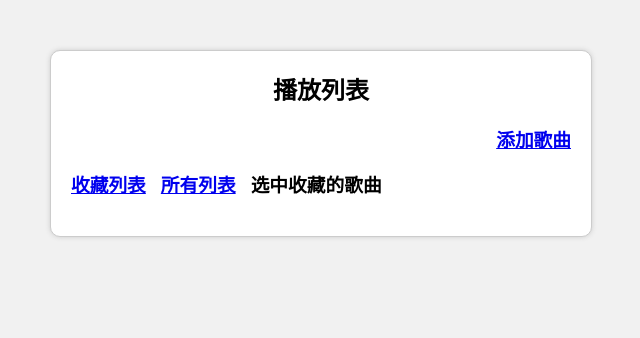
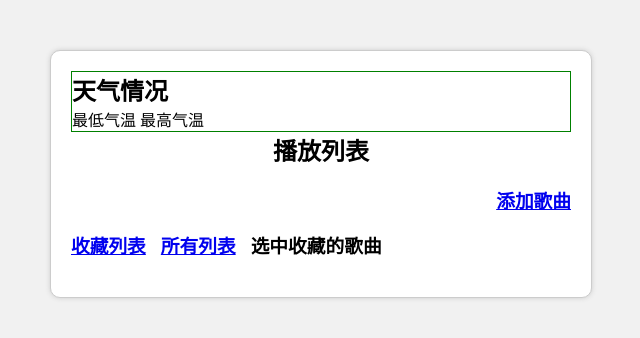
Before and after one commit to liqin999/ReactMVPractice, a React (Create React App) app in the folder reduxPlayList/: page / in a window 1280 px wide. Shown: the top 338 px of the page, without its empty margins (319-959 px from the left). Built offline with nearby package versions, Linux system fonts and the light colour scheme; no server answers.

Commit message:
使用fetch请求天气接口数据

```diff
--- a/reduxPlayList/package.json
+++ b/reduxPlayList/package.json
@@ -19,5 +19,6 @@
   },
   "devDependencies": {
     "jquery": "^1.11.1"
-  }
+  },
+  "proxy":"http://www.weather.com.cn/"
 }
--- a/reduxPlayList/src/App.js
+++ b/reduxPlayList/src/App.js
@@ -21,6 +21,15 @@ var $ = require("jquery");
     constructor(props){
        super(props);
        this.getDefaultData = this.getDefaultData.bind(this);
+       this.getWeatherData = this.getWeatherData.bind(this);
+       this.state={
+          weather:{
+              city:null,//地址
+              weather:null,//天气
+              temp1:null,//最低温
+              temp2:null//最高温
+          }
+       }
     }
 
     componentDidMount(){
@@ -28,9 +37,29 @@ var $ = require("jquery");
     //然后分发一个disptch,
     //在reducer中根据传递的数据进行修改默认的数据
      this.getDefaultData();
+
+     //获得天气的数据
+     this.getWeatherData();
     }
 
-   getDefaultData(){
+    getWeatherData(){
+      let citycode = '101010100';//这里的fetch:url在package.json做了代理
+      //百度‘中国天气网城市代码’获得城市的代码，调用别处的接口请求数据
+         fetch(`/data/cityinfo/${citycode}.html`)//请求地址
+            .then((response) => response.json())//取数据
+            .then((responseText) => {//处理数据
+                //通过setState()方法重新渲染界面
+                this.setState({
+                    weather: responseText.weatherinfo,
+                })
+
+            })
+            .catch((error) => {
+                console.warn(error);
+            })
+    }
+
+    getDefaultData(){
       let props = this.props;
         $.ajax({
             url:'https://www.easy-mock.com/mock/5a693b79a8f61a09bd187a0b/example/music/initList',
@@ -47,9 +76,14 @@ var $ = require("jquery");
     }
 
     render(){
+      const {city,weather,temp1,temp2} = this.state.weather;
         return (
             <BrowserRouter>
             	<div id="musicApp">
+                <div style={{"border":"1px solid green"}}>
+                  <h2>天气情况</h2>
+                   {city}{weather} 最低气温{temp1} 最高气温 {temp2}
+                </div>
             		<Switch>
 	            		<Route path='/add' component={Header} />
 	            		<Route path='/'  render={(e)=>{
```
